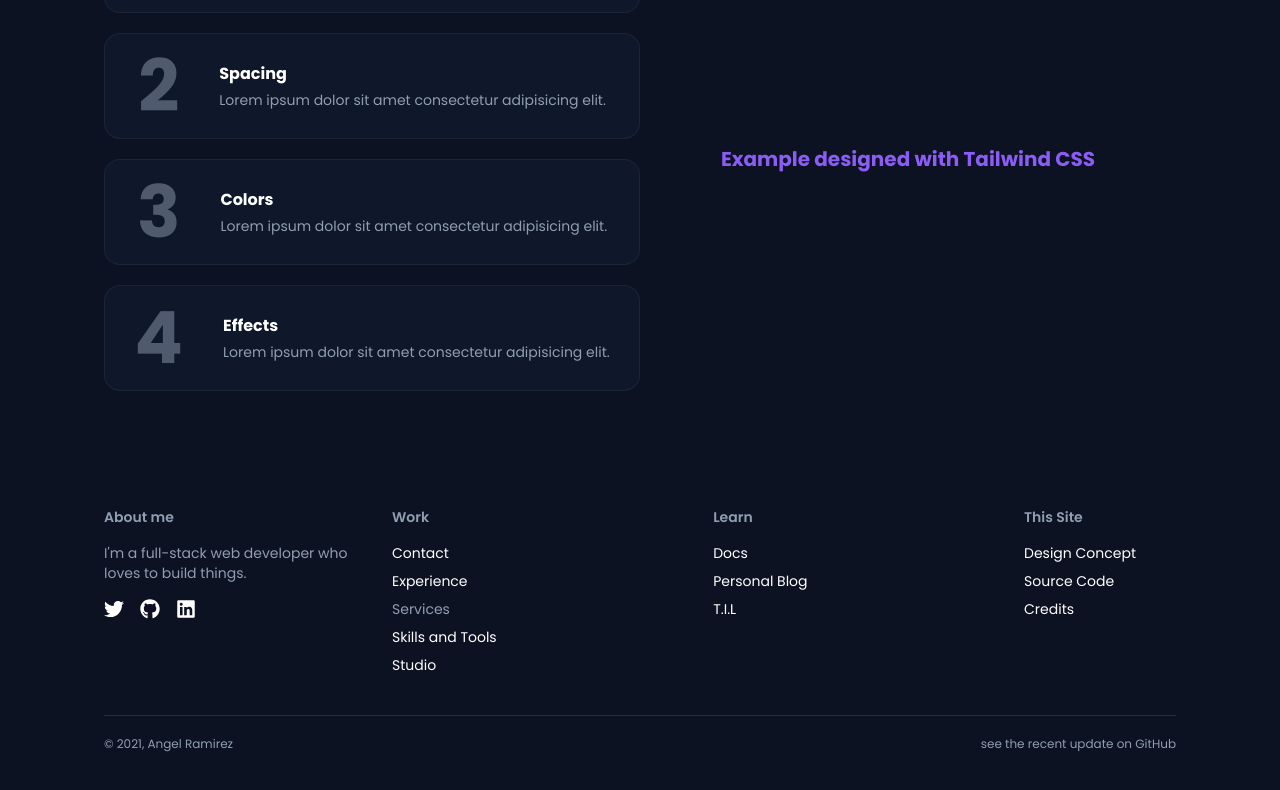
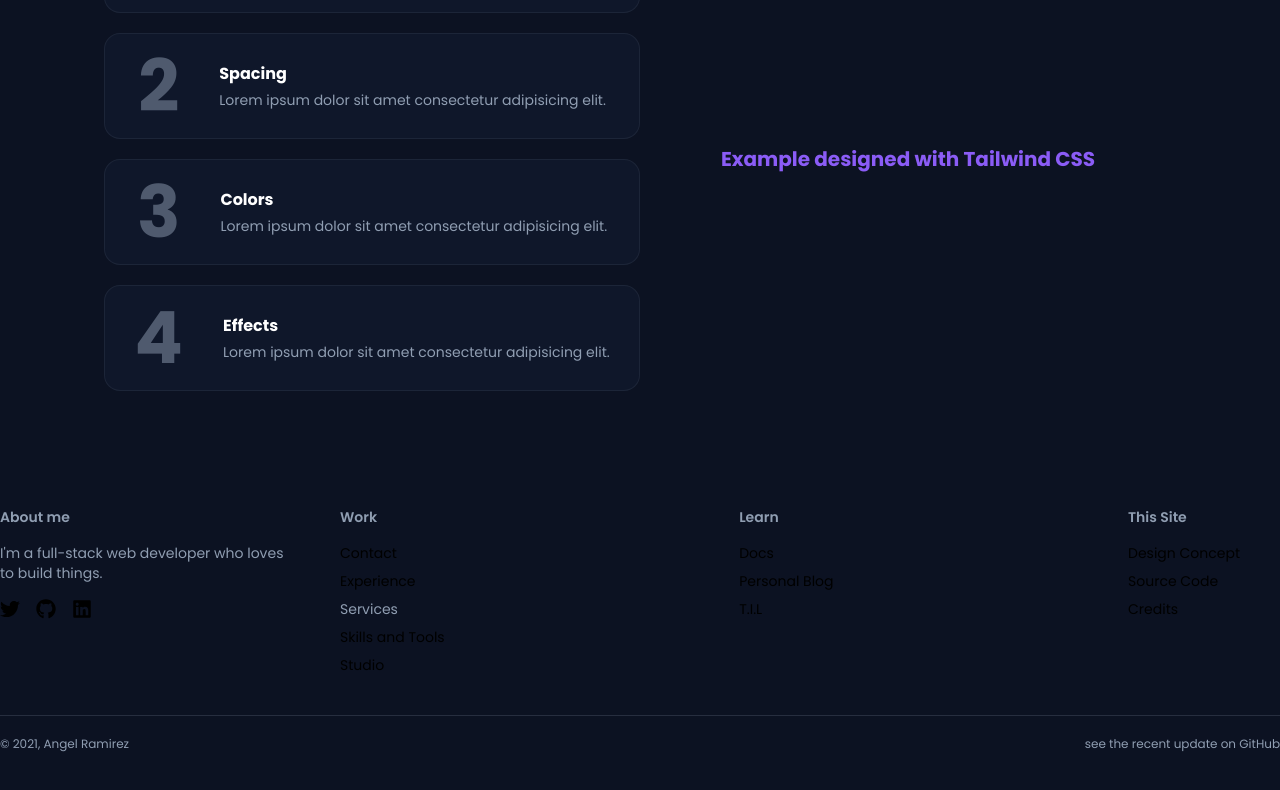
Before and after one commit to ImJars/Development-full-coding, a React (Vite) app: page / in a window 1280 px wide. Shown: the part 1409-2199 px from the top of the page. Built offline with nearby package versions, Linux system fonts and the light colour scheme.

Commit message:
Add footerWraped

```diff
--- a/src/home.jsx
+++ b/src/home.jsx
@@ -339,12 +339,10 @@ function Home() {
             </div>
           </section>
         </section>
-        <section className="bg-primary block pb-24">
-          <Wraped>
-            <Footer></Footer>
-          </Wraped>
-        </section>
       </ContentWraped>
+      <section className="bg-primary block pb-24">
+        <Footer></Footer>
+      </section>
     </>
   );
 }
```
Also changed, not shown: src/components/footerWraped.jsx (added, +11 -0 lines).
